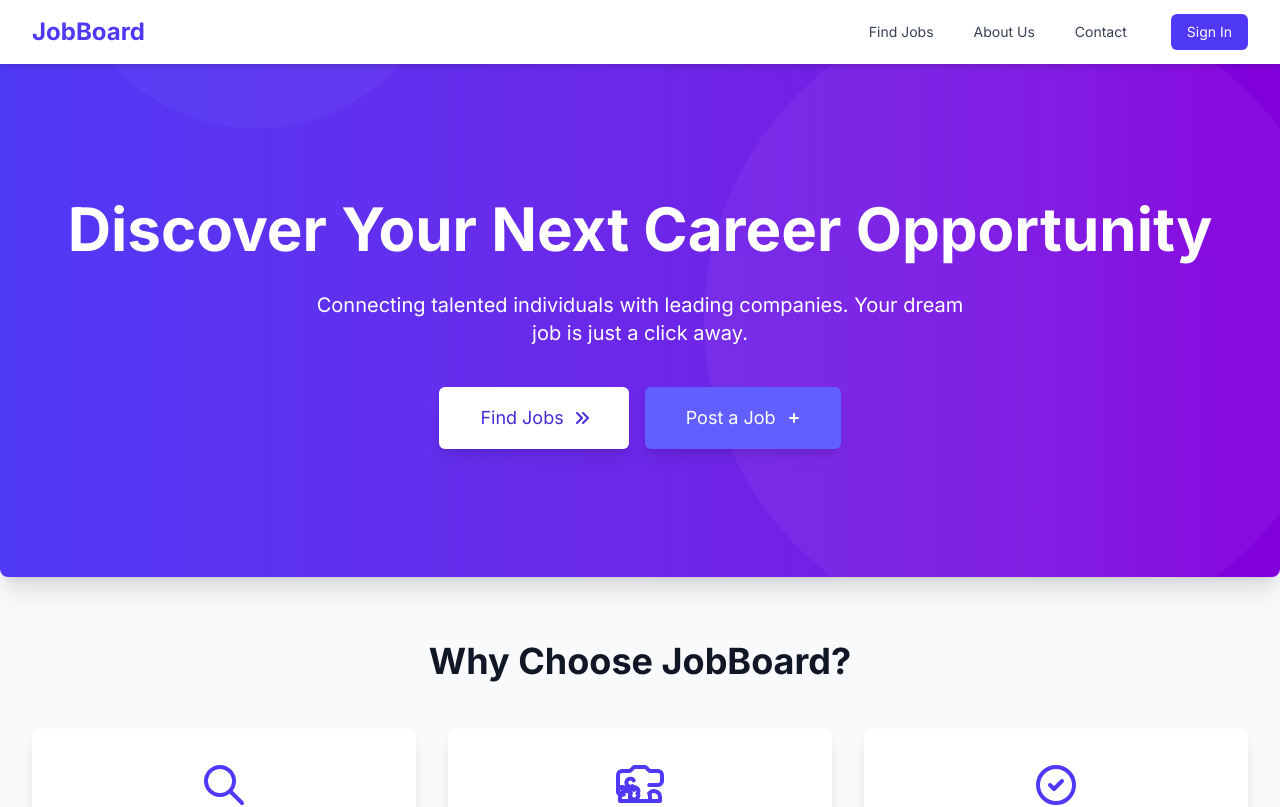
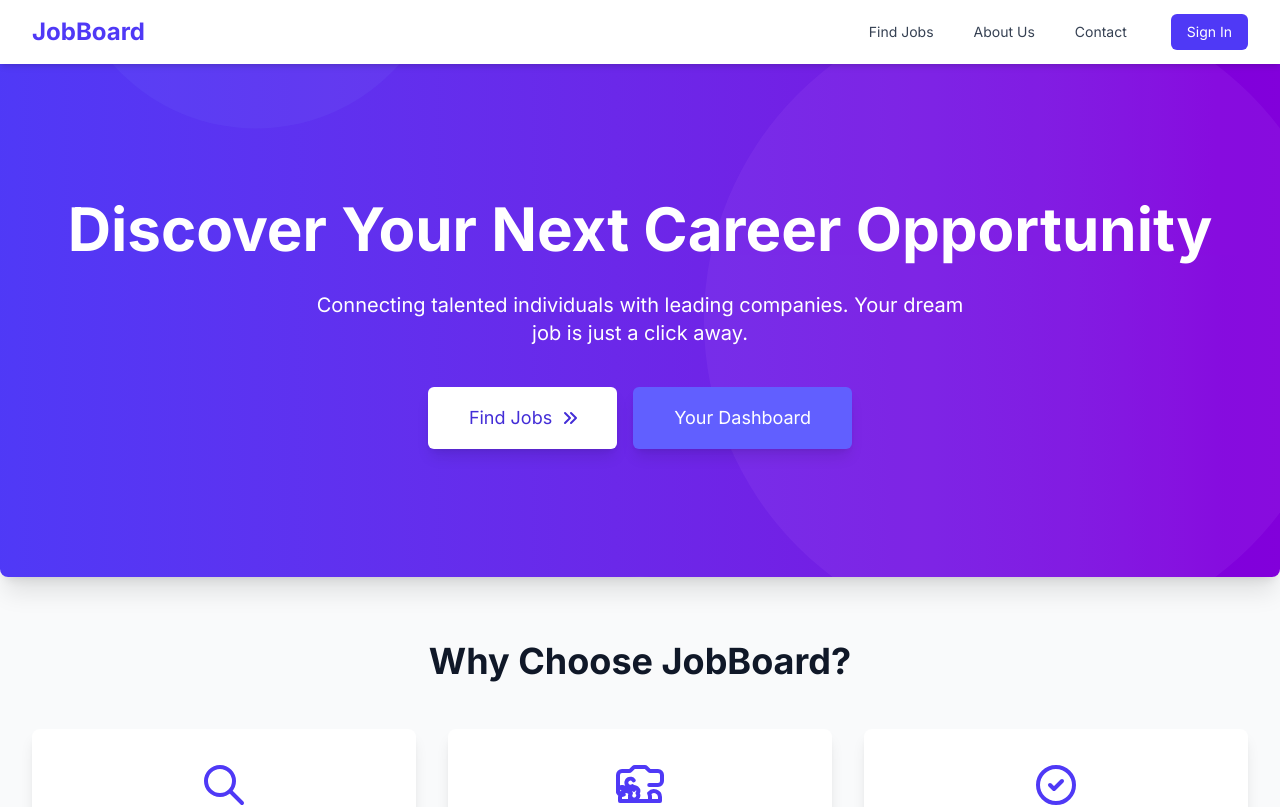
Before and after one commit to Irfan-alyy/next-prisma, a Next.js app: page / in a window 1280 px wide. Shown: the top 807 px of the page. Built offline with nearby package versions, Linux system fonts and the light colour scheme; no server answers.

Commit message:
fix: hero section buttons changed

```diff
--- a/src/app/dashboard/page.tsx
+++ b/src/app/dashboard/page.tsx
@@ -130,9 +130,11 @@ const DashboardPage: React.FC = () => {
     setLoading(true);
     fetch("/api/user/applications")
       .then((res) => res.json())
-      .then((data) => setApplications(data?.applications))
+      .then((data) => {
+        setApplications(data?.applications);
+        setFilteredApplications(data?.applications);
+      })
       .finally(() => setLoading(false));
-    setFilteredApplications(applications);
   };
   const fetchJobs = () => {
     setLoading(true);
--- a/src/app/page.tsx
+++ b/src/app/page.tsx
@@ -40,11 +40,11 @@ const Home: React.FC = () => {
                   <path fillRule="evenodd" d="M4.293 15.707a1 1 0 010-1.414L8.586 10 4.293 5.707a1 1 0 011.414-1.414l5 5a1 1 0 010 1.414l-5 5a1 1 0 01-1.414 0z" clipRule="evenodd" />
                 </svg>
               </Link>
-              <Link href="/post-job" className="inline-flex items-center justify-center px-8 py-3 border border-transparent text-base font-medium rounded-md text-white bg-indigo-500 hover:bg-indigo-600 md:py-4 md:text-lg md:px-10 shadow-lg transition duration-300 transform hover:scale-105">
-                Post a Job
-                <svg className="ml-2 -mr-1 h-5 w-5" xmlns="http://www.w3.org/2000/svg" viewBox="0 0 20 20" fill="currentColor">
+              <Link href="/dashboard" className="inline-flex items-center justify-center py-3 border border-transparent text-base font-medium rounded-md text-white bg-indigo-500 hover:bg-indigo-600 md:py-4 md:text-lg md:px-10 shadow-lg transition duration-300 transform hover:scale-105">
+                Your Dashboard
+                {/* <svg className="ml-2 -mr-1 h-5 w-5" xmlns="http://www.w3.org/2000/svg" viewBox="0 0 20 20" fill="currentColor">
                   <path fillRule="evenodd" d="M10 5a1 1 0 011 1v3h3a1 1 0 110 2h-3v3a1 1 0 11-2 0v-3H6a1 1 0 110-2h3V6a1 1 0 011-1z" clipRule="evenodd" />
-                </svg>
+                </svg> */}
               </Link>
             </div>
           </div>
```
